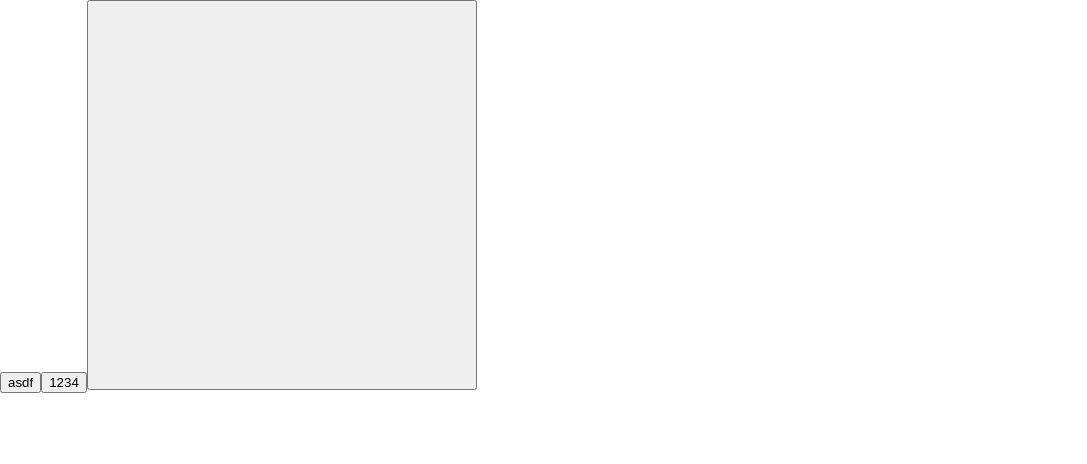
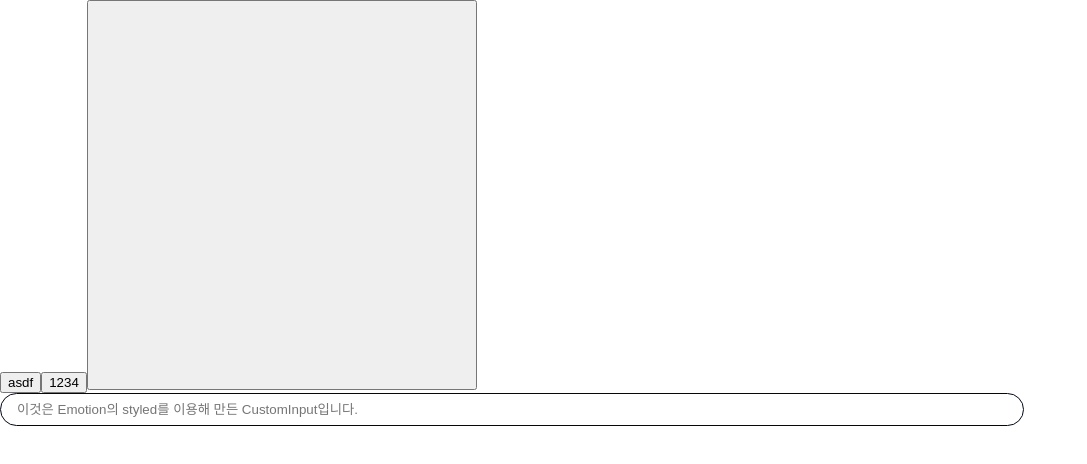
Before and after one commit to SeongYoonMin/learn-react, a React (Vite) app: page / in a window 1280 px wide. Shown: the top 464 px of the page, without its empty margins (0-1087 px from the left). Built offline with nearby package versions, Linux system fonts and the light colour scheme.

Commit message:
feat: Emotion을 이용해 만든 CustomInput 추가

```diff
--- a/src/App.tsx
+++ b/src/App.tsx
@@ -1,7 +1,5 @@
-// import { Route, Routes } from "react-router-dom";
-// import Home from "./pages/home";
-import React from "react";
 import CustomButton from "./components/custom/Button";
+import CustomInput from "./components/custom/Input";
 
 function App() {
   const buttonList = [
@@ -16,19 +14,23 @@ function App() {
     width: 390,
     height: 390,
   };
+  const inputProps: {
+    type: "text" | "password" | "email";
+    placeholder?: string;
+  } = {
+    type: "text",
+    placeholder: "이것은 Emotion의 styled를 이용해 만든 CustomInput입니다.",
+  };
   return (
     <>
       {/* Array.map()을 이용해 Component 반복 */}
       {buttonList.map((items, index) => {
         return <CustomButton key={index}>{items.text}</CustomButton>;
       })}
-      {/* 스프레드연산자를 이용해 할당 */}
+      {/* 스프레드연산자를 이용해 Props 할당 */}
       <CustomButton {...spreadButton} />
+      <CustomInput {...inputProps} />
     </>
-    // <Routes>
-    //   <Route path="/" element={<Home />} />
-    //   <Route path="/" />
-    // </Routes>
   );
 }
 
--- /dev/null
+++ b/src/components/custom/Input.tsx
@@ -0,0 +1,30 @@
+import styled from "@emotion/styled";
+
+const Input = styled.input`
+  color: #020715;
+  width: 80%;
+  margin: 0 auto;
+  box-sizing: border-box;
+  border: 1px solid #020715;
+  border-radius: 50px;
+  padding: 8px 16px;
+  transition: all 0.3s;
+  &:hover {
+    color: white;;
+    background-color: darkblue;
+    &::placeholder {
+      color: white;
+    }
+  }
+`;
+
+const CustomInput = (props: {
+  type: "text" | "password" | "email";
+  placeholder?: string;
+}) => {
+  return (
+    <Input type={props.type} placeholder={props.placeholder ?? ""}></Input>
+  );
+};
+
+export default CustomInput;
```
